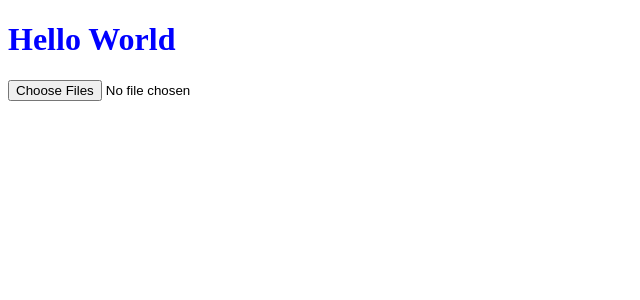
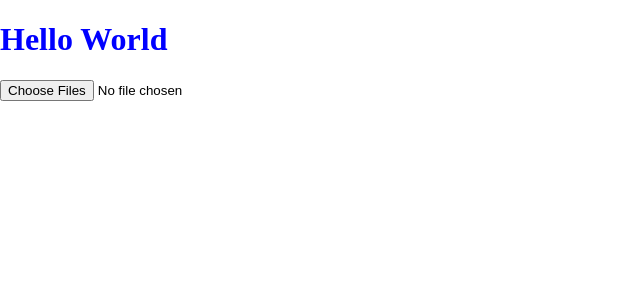
Before and after one commit to AnakinYuen/exif-cleaner, a Preact app: page / in a window 1280 px wide. Shown: the top 300 px of the page, without its empty margins (0-640 px from the left). Built offline with nearby package versions, Linux system fonts and the light colour scheme.

Commit message:
:lipstick: add: add global style

```diff
--- /dev/null
+++ b/src/global.scss
@@ -0,0 +1,8 @@
+* {
+  box-sizing: border-box;
+  user-select: none;
+}
+
+body {
+  margin: 0;
+}
--- a/src/index.html
+++ b/src/index.html
@@ -4,6 +4,7 @@
     <meta charset="UTF-8" />
     <meta name="viewport" content="width=device-width, initial-scale=1.0" />
     <meta http-equiv="X-UA-Compatible" content="ie=edge" />
+    <link rel="stylesheet" href="./global.scss" />
     <title>EXIF Cleaner</title>
   </head>
   <body>
```
